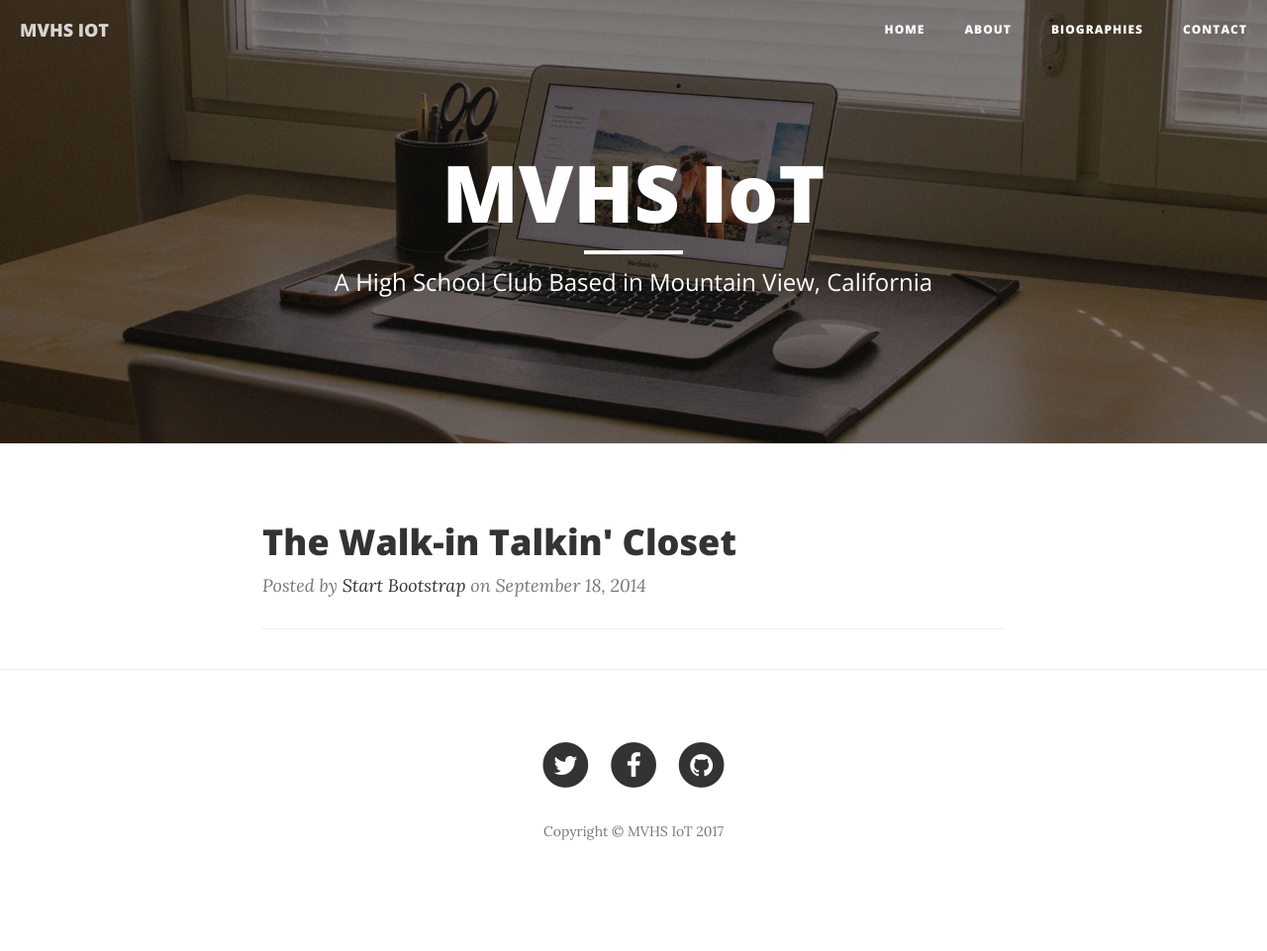
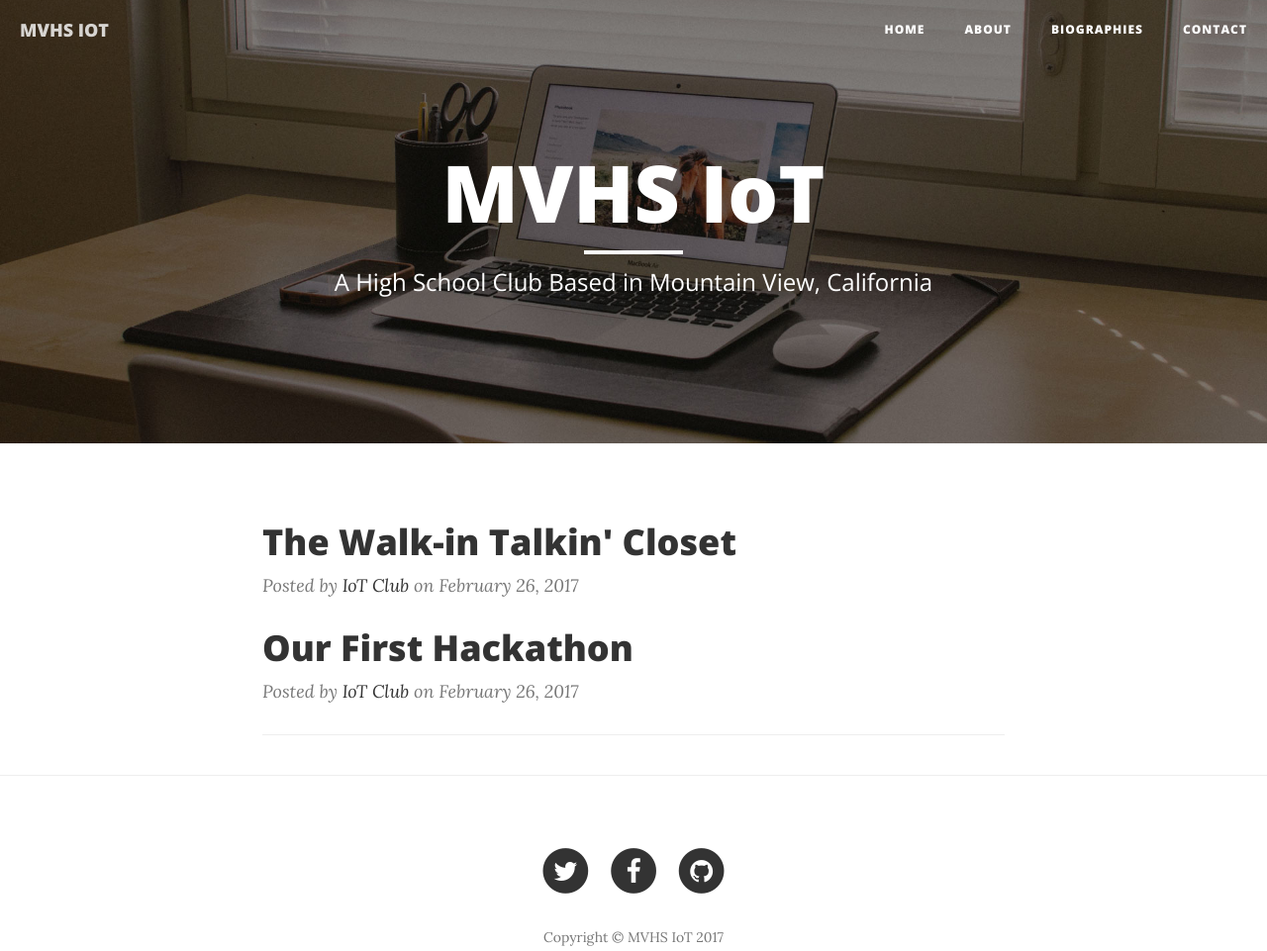
Before and after one commit to erikbZhang/PlantBlog, a website: page blogfolder/index.html in a window 1280 px wide. Shown: the whole page at 99% size. Before the commit the page ends 916 px from the top, so only its background shows below. Drawn offline with nearby package versions, Linux system fonts and the light colour scheme.

Commit message:
Update index.html

```diff
--- a/blogfolder/index.html
+++ b/blogfolder/index.html
@@ -93,7 +93,15 @@
                             The Walk-in Talkin' Closet
                         </h2>
                     </a>
-                    <p class="post-meta">Posted by <a href="#">Start Bootstrap</a> on September 18, 2014</p>
+                    <p class="post-meta">Posted by <a href="#">IoT Club</a> on February 26, 2017</p>
+                </div>
+                <div class="post-preview">
+                    <a href="post2.html">
+                        <h2 class="post-title">
+                            Our First Hackathon
+                        </h2>
+                    </a>
+                    <p class="post-meta">Posted by <a href="#">IoT Club</a> on February 26, 2017</p>
                 </div>
                 <hr>
             </div>
```
